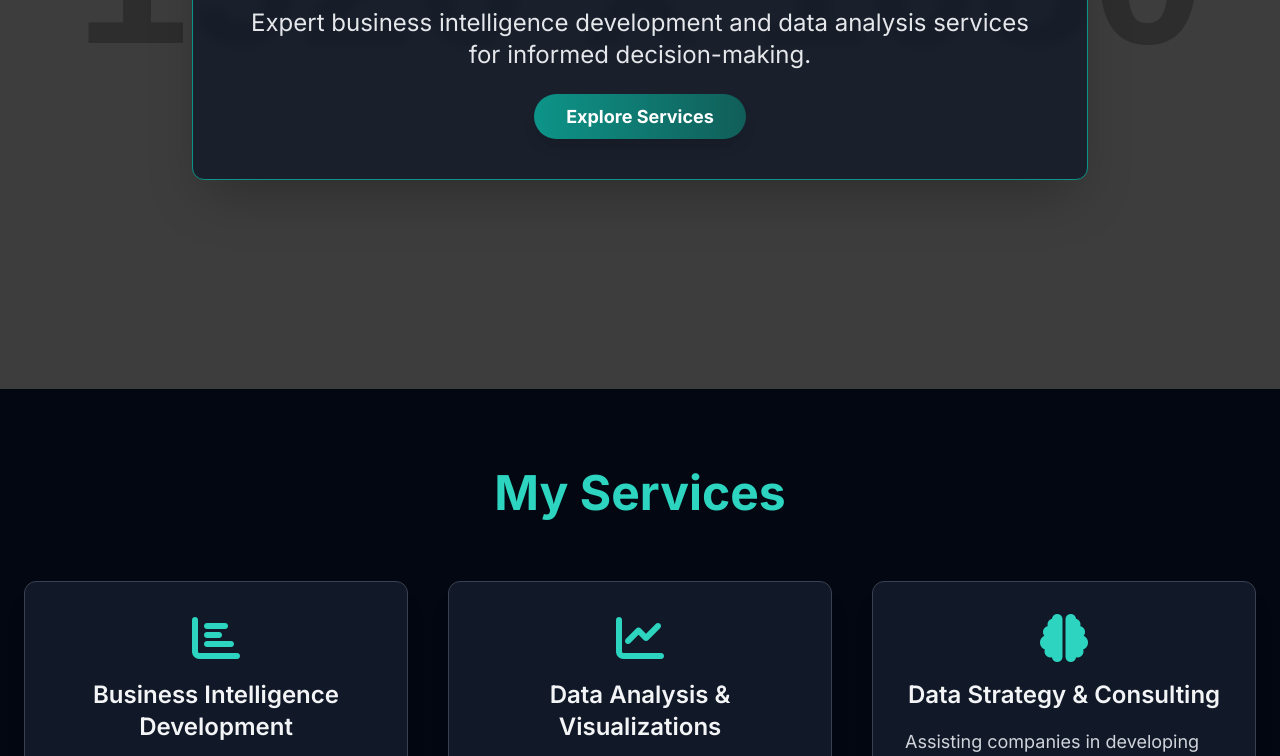
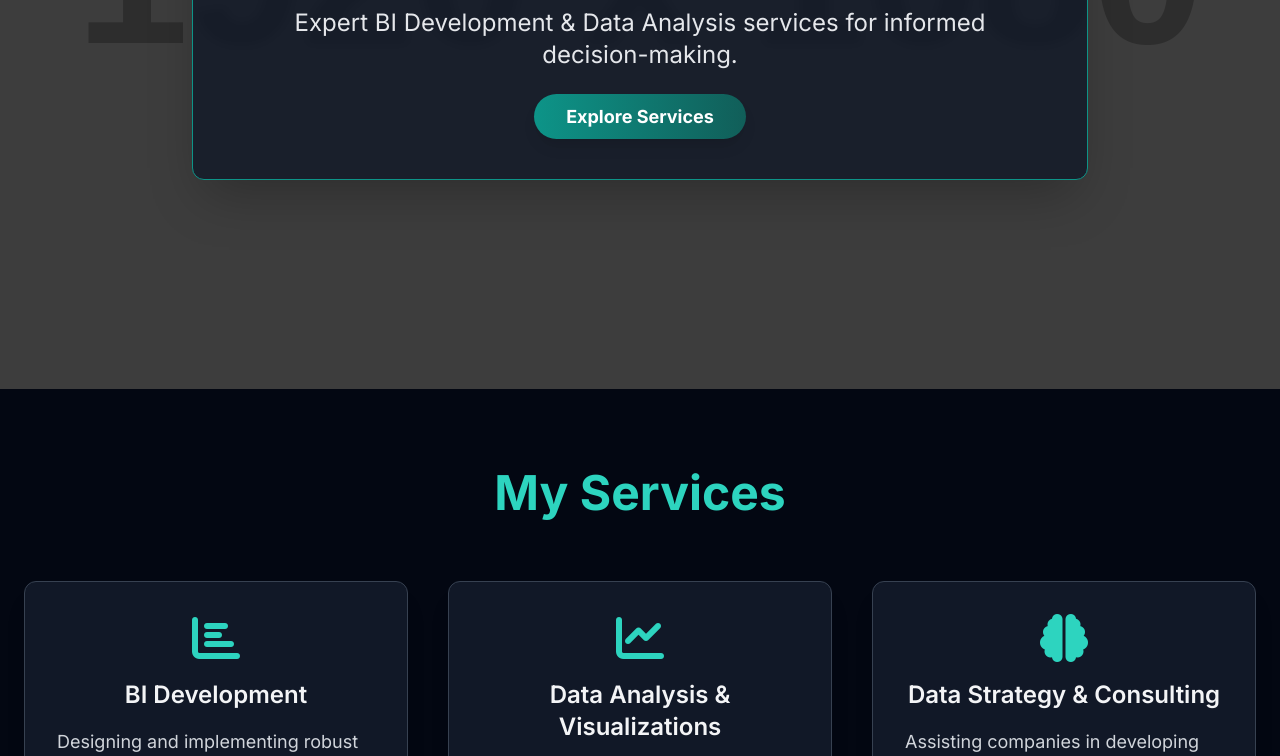
Before and after one commit to creodev17/vadym, a plain HTML site: page index.html in a window 1280 px wide. Shown: the part 491-1247 px from the top of the page. Drawn offline with nearby package versions, Linux system fonts and the light colour scheme; placeholder pictures from the web are drawn by us.

Commit message:
Update index.html

```diff
--- a/index.html
+++ b/index.html
@@ -3,7 +3,7 @@
 <head>
     <meta charset="UTF-8">
     <meta name="viewport" content="width=device-width, initial-scale=1.0">
-    <title>Business Intelligence Development & Data Analysis Services</title>
+    <title>BI Development & Data Analysis services</title>
     <script src="https://cdn.tailwindcss.com"></script>
     <link href="https://fonts.googleapis.com/css2?family=Inter:wght@300;400;600;700;800&display=swap" rel="stylesheet">
     <link rel="stylesheet" href="https://cdnjs.cloudflare.com/ajax/libs/font-awesome/6.0.0-beta3/css/all.min.css">
@@ -30,7 +30,7 @@
             <div class="relative text-center bg-gray-900 bg-opacity-80 p-8 md:p-12 rounded-xl shadow-2xl max-w-4xl mx-4 border border-teal-600 backdrop-blur-sm">
                 <h1 class="text-5xl md:text-7xl font-extrabold text-teal-400 mb-4 animate-fade-in-down tracking-tight">Unlock the potential of your data</h1>
                 <p class="text-xl md:text-2xl text-gray-200 mb-8 animate-fade-in-up delay-100 leading-relaxed">
-                    Expert business intelligence development and data analysis services for informed decision-making.
+                    Expert BI Development & Data Analysis services for informed decision-making.
                 </p>
                 <a href="#services" class="bg-gradient-to-r from-teal-600 to-teal-800 hover:from-teal-700 hover:to-teal-900 text-white font-bold py-3 px-8 rounded-full transition duration-300 transform hover:scale-105 shadow-lg text-lg animate-fade-in-up delay-200">
                     Explore Services
@@ -44,7 +44,7 @@
                 <div class="grid grid-cols-1 md:grid-cols-2 lg:grid-cols-3 gap-8 md:gap-10">
                     <div class="bg-gray-900 p-8 rounded-xl shadow-xl hover:shadow-2xl transition duration-300 transform hover:-translate-y-2 border border-gray-700 animate-fade-in-up delay-100">
                         <div class="text-5xl text-teal-400 mb-4 text-center"><i class="fas fa-chart-bar"></i></div>
-                        <h3 class="text-2xl font-semibold text-gray-100 mb-4 text-center">Business Intelligence Development</h3>
+                        <h3 class="text-2xl font-semibold text-gray-100 mb-4 text-center">BI Development</h3>
                         <p class="text-gray-300 text-lg leading-relaxed">
                             Designing and implementing robust BI solutions, including data warehousing, ETL processes and interactive dashboards to provide actionable insights.
                         </p>
@@ -116,7 +116,7 @@
                 <h2 class="text-4xl md:text-5xl font-bold text-teal-400 mb-6">About Me</h2>
                 <div class="max-w-3xl mx-auto">
                     <p class="text-gray-300 text-lg leading-relaxed">
-                        As a dedicated Business Intelligence Developer and Data Analyst, I specialize in transforming complex data into clear, actionable insights. My passion lies in uncovering hidden patterns and building robust BI solutions that empower companies to make data-driven decisions and foster growth. With a strong foundation in data manipulation, visualization, and strategic thinking, I strive to deliver high-quality, impactful solutions that bring real business value.
+                        As a dedicated BI Developer & Data Analyst, I specialize in transforming complex data into clear, actionable insights. My passion lies in uncovering hidden patterns and building robust BI solutions that empower companies to make data-driven decisions and foster growth. With a strong foundation in data manipulation, visualization and strategic thinking, I strive to deliver high-quality, impactful solutions that bring real business value.
                     </p>
                 </div>
             </div>
```
